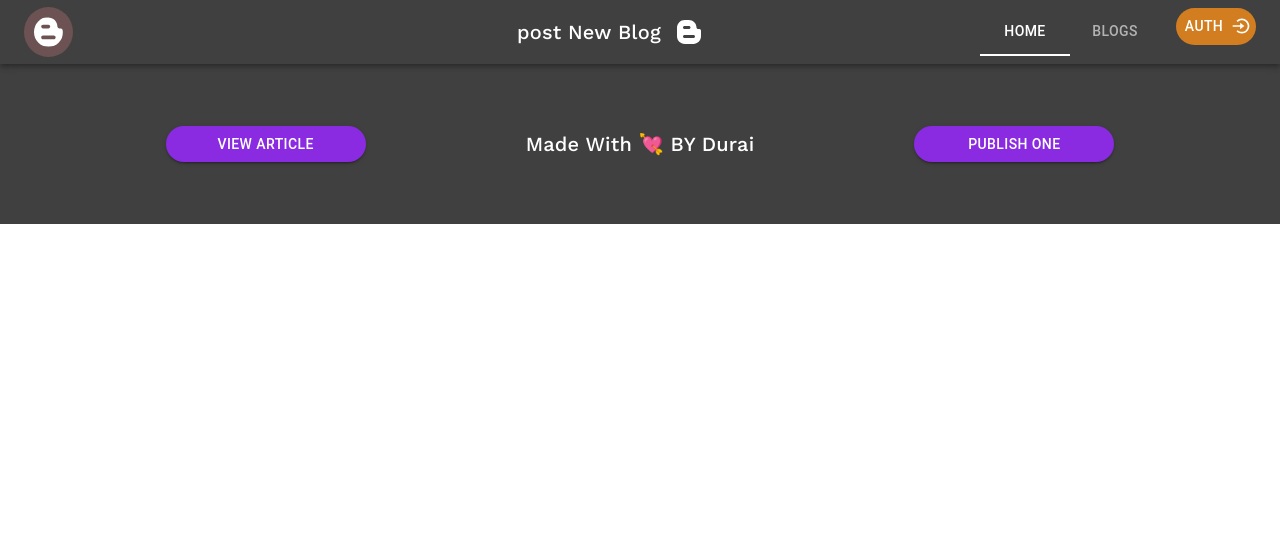
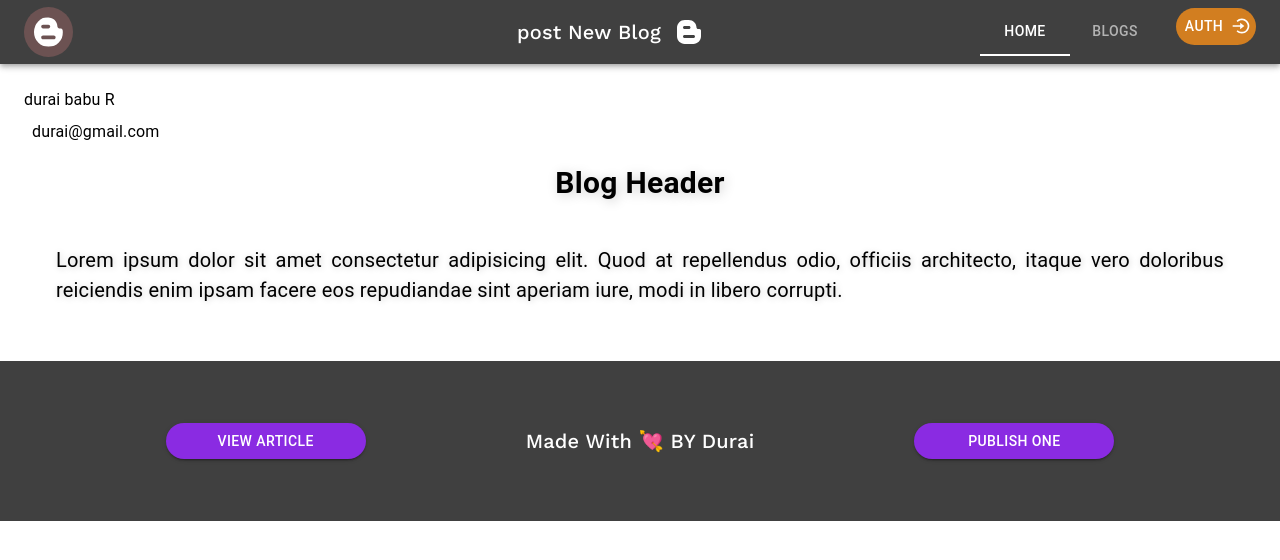
Before and after one commit to durai-babu-rajendhiran/mern-graphql-blog, a React (Create React App) app in the folder client/: page /blog/view/1 in a window 1280 px wide. Shown: the top 560 px of the page. Built offline with nearby package versions, Linux system fonts and the light colour scheme.

Commit message:
implement blog View

```diff
--- a/client/src/App.tsx
+++ b/client/src/App.tsx
@@ -10,6 +10,7 @@ import { useEffect } from 'react';
 import { authActions } from './store/auth-slice';
 import AddBlog from './components/blogs/AddBlog';
 import Profile from './components/header/User/Profile';
+import ViewBlog from './components/blogs/ViewBlog';
 function App() {
   const dispatch = useDispatch()
   const isLoggedIn = useSelector((state: any) => state.isLoggedIn)
@@ -33,6 +34,7 @@ console.log(isLoggedIn)
           <Route path="/auth" element={<Auth />} />
           <Route path="/add" element={<AddBlog />} />
           <Route path="/profile" element={<Profile/>} />
+          <Route path="/blog/view/:id" element={<ViewBlog/>} />
         </Routes>
       </main>
       <footer>
--- a/client/src/components/blogs/BlogItem.tsx
+++ b/client/src/components/blogs/BlogItem.tsx
@@ -3,12 +3,20 @@ import { Box, Card, Typography } from '@mui/material'
 import { blogStyles, randomBgColor } from '../../styles/blog-list-styles'
 import { BlogType } from "../../types/types"
 import { FcCalendar } from "react-icons/fc"
+import { useNavigate } from 'react-router-dom'
 type Props = {
     blog: BlogType
 }
 const BlogItem = (props: Props) => {
+    const navigate = useNavigate()
+    const handleClick =()=>{
+        navigate("/blog/view/"+props.blog.id)
+    }
+
     return (
-        <Card sx={blogStyles.card}>
+        <Card
+        onClick={handleClick}
+        sx={blogStyles.card}>
             <Box sx={{ ...blogStyles.cardHeader, bgcolor: randomBgColor() }}>
                 <Box sx={blogStyles.dateContainer}>
                     <FcCalendar size={"30px"} />
@@ -27,7 +35,6 @@ const BlogItem = (props: Props) => {
                     {props.blog.content}
                 </Typography>
             </Box>
-
         </Card>
     )
 }
--- /dev/null
+++ b/client/src/components/blogs/ViewBlog.tsx
@@ -0,0 +1,27 @@
+import React from 'react'
+import { blogPageStyles } from '../../styles/view-styles'
+import { Box, Typography } from '@mui/material'
+
+const ViewBlog = () => {
+  return (
+    <Box sx={blogPageStyles.container}>
+<Box sx={blogPageStyles.profileHeader}>
+  <Typography>
+durai babu R
+  </Typography>
+  <Typography sx={blogPageStyles.profileHeaderitems}>
+    durai@gmail.com
+  </Typography>
+
+</Box>
+  <Typography sx={blogPageStyles.blogTitle}>
+    Blog Header
+  </Typography>
+  <Typography sx={blogPageStyles.blogContent}>
+    Lorem ipsum dolor sit amet consectetur adipisicing elit. Quod at repellendus odio, officiis architecto, itaque vero doloribus reiciendis enim ipsam facere eos repudiandae sint aperiam iure, modi in libero corrupti.
+  </Typography>
+    </Box>
+  )
+}
+
+export default ViewBlog
--- a/client/src/components/graphql/queries.ts
+++ b/client/src/components/graphql/queries.ts
@@ -15,7 +15,7 @@ export const GET_BLOGS = gql`
 }`
 
 export const GET_USER_BLOGS = gql`
-query user($id:ID){
+query user($id:ID!){
 user(id:$id){
 blogs{
 title
@@ -24,6 +24,4 @@ date
 id
 }
 }
-}
-
-`
+}`
--- a/client/src/components/header/User/Profile.tsx
+++ b/client/src/components/header/User/Profile.tsx
@@ -1,15 +1,30 @@
 //@ts-nocheck
-import { Avatar, Box, Typography } from '@mui/material'
+import { Avatar, Box, LinearProgress, Typography } from '@mui/material'
 import React from 'react'
-import {profileStyles} from "../../../styles/profile-styles"
+import { profileStyles } from "../../../styles/profile-styles"
 import BlogItem from '../../blogs/BlogItem'
+import { GET_USER_BLOGS } from '../../graphql/queries'
+import { useQuery } from '@apollo/client'
+
 const Profile = () => {
-  return (
+  const { loading, data, error } = useQuery(GET_USER_BLOGS, {
+    variables: {
+      id: JSON.parse(localStorage.getItem("userData") as String).id
+    }
+  })
+  console.log(data)
+
+  if (error) {
+    return <p>Error</p>
+  }
+  return loading ? (
+    <LinearProgress />
+  ) : data && (
     <Box sx={profileStyles.container}>
       <Box sx={profileStyles.blogsContainer}>
         <Typography sx={profileStyles.text} variant="h3">My Post</Typography>
         <Box sx={profileStyles.cardContainer}>
-     {[1,2,3,4,5].map((item)=><BlogItem blog={{title:item.toString(),content:item.toString(),date:new Date(),id:item.toString()}} />)}
+          {data.user.blogs.map((item) => <BlogItem blog={{ title: item.tilte, content: item.content, date: item.date, id: item.id }} />)}
         </Box>
       </Box>
       <Box sx={profileStyles.profileContainer}>
--- /dev/null
+++ b/client/src/styles/view-styles.ts
@@ -0,0 +1,39 @@
+import { Styles } from "./homepage-styles";
+
+
+export const blogPageStyles: Styles={
+     container:{
+        display:"flex",
+        flexDirection:"column",
+        height:"100%",
+        padding:2,
+    },
+    profileHeader:{
+        display:"flex",
+        flexDirection:"column",
+        padding:1,
+    },
+    profileHeaderItems:{
+        display:"flex",
+    },
+    profileHeaderitems:{
+        display:"flex",
+        alignItems:"center",
+        padding:1,
+        gap:2,
+
+    },
+    blogTitle:{
+        fontSize:"30px",
+        textAlign:"center",
+        fontWeight:"700",
+        textShadow:"2px 2px 12px #ccc",
+    } ,
+    blogContent:{
+textShadow:"1px 1px 6px #ccc",
+fontSize:"20px",
+textAlign:"justify",
+padding:5,
+    },
+
+}
```
Lines whose indentation alone changed are shown as unchanged.
